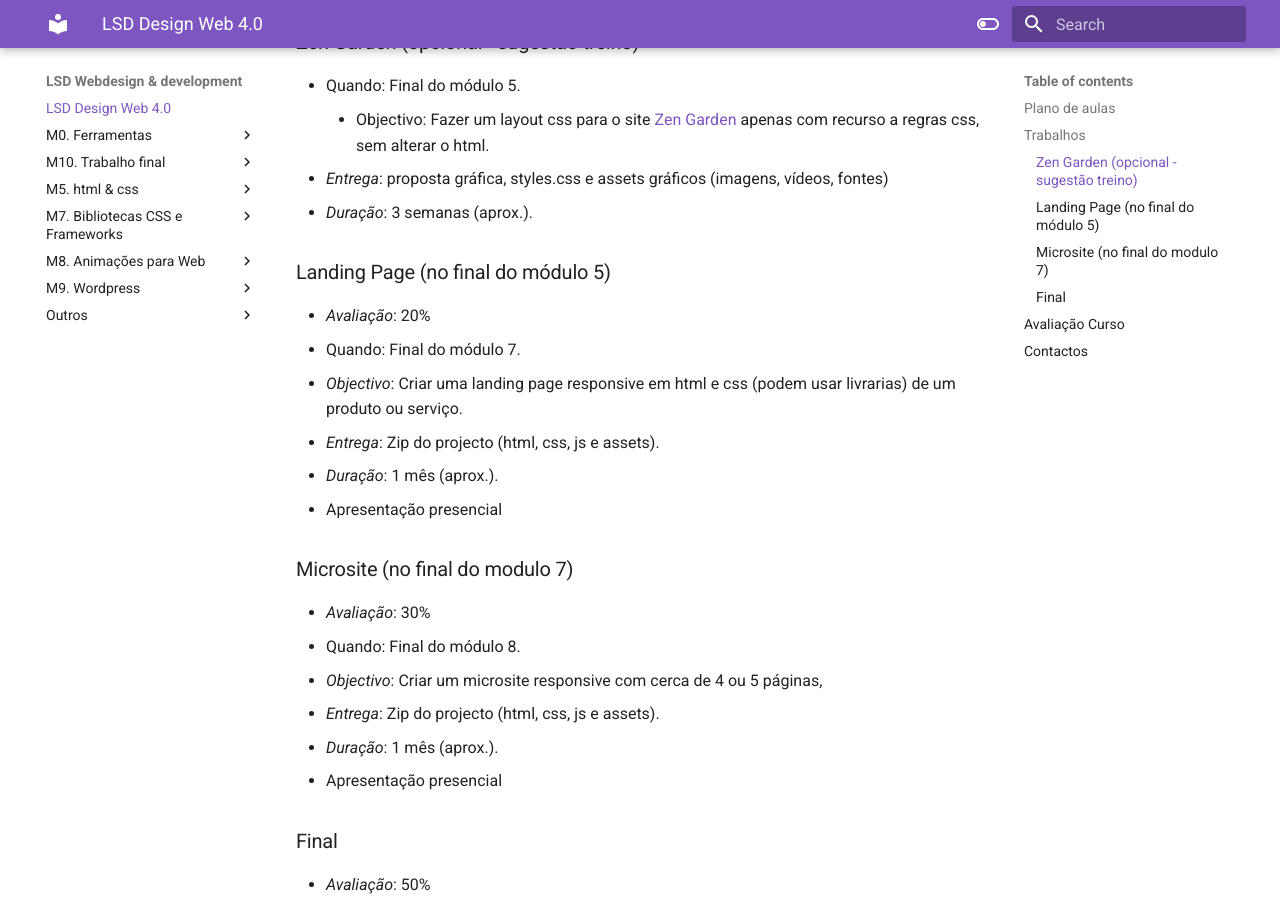
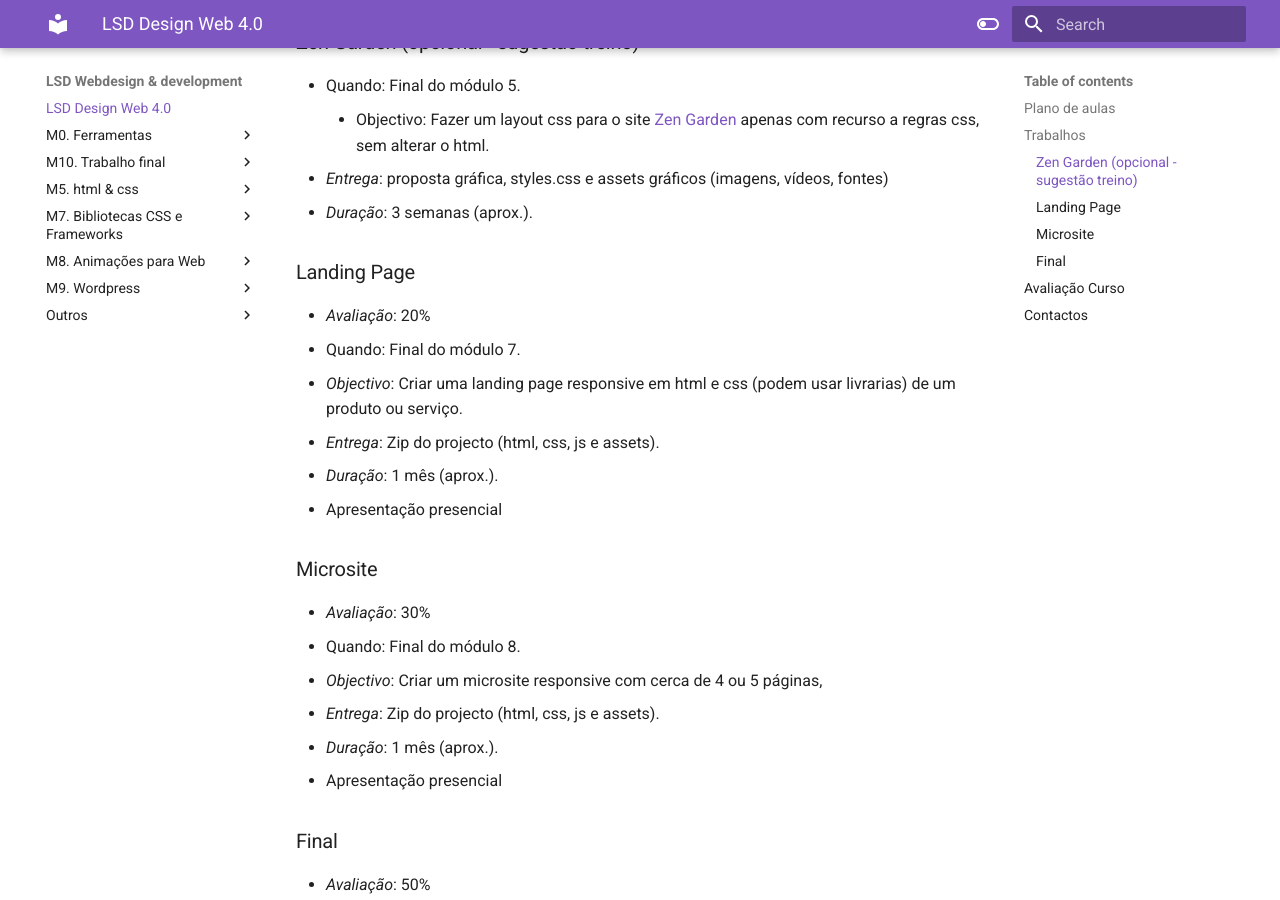
Before and after one commit to hjneves/lsd-docs, an MkDocs documentation site: the page built from docs/index.md, in a window 1280 px wide and 900 px high, scrolled down 838 px. Built offline with MkDocs 1.6.1 and Material for MkDocs 9.7.7, drawn with Linux system fonts in a browser that asks for light colours.

```diff
--- a/docs/index.md
+++ b/docs/index.md
@@ -3,7 +3,6 @@
 Notas para os seguintes módulos do curso Design Web 4.0
 
 ## Plano de aulas
-
 
 | **Módulo**                                   | **Descritivo**                                                                                                                      | **Aulas** | **Horas** |
 | -------------------------------------------- | ----------------------------------------------------------------------------------------------------------------------------------- | --------- | --------- |
@@ -22,7 +21,7 @@ Notas para os seguintes módulos do curso Design Web 4.0
 	- Objectivo: Fazer um layout css para o site [Zen Garden](https://www.csszengarden.com/) apenas com recurso a regras css, sem alterar o html.
 - _Entrega_: proposta gráfica, styles.css e assets gráficos (imagens, vídeos, fontes)
 - _Duração_: 3 semanas (aprox.).
-### Landing Page (no final do módulo 5)
+### Landing Page
 
 * _Avaliação_: 20%
 * Quando: Final do módulo 7.
@@ -31,7 +30,7 @@ Notas para os seguintes módulos do curso Design Web 4.0
 * _Duração_: 1 mês (aprox.).
 * Apresentação presencial
 
-### Microsite (no final do modulo 7)
+### Microsite
 
 * _Avaliação_: 30%
 * Quando: Final do módulo 8.
```
Also changed, not shown: docs/M5. html & css/2. Fundamentos CSS e Box Model.md (+17 -12 lines), docs/resources/Docs Assets.jpg (added).
